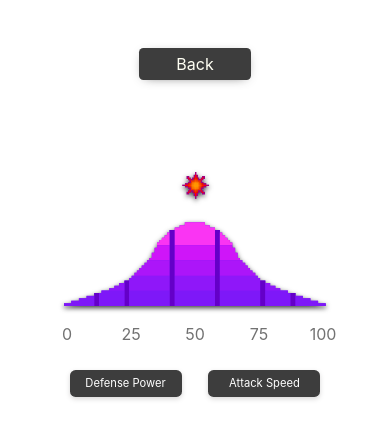
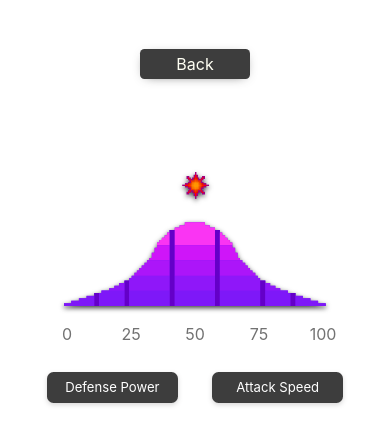
Before and after one commit to Bastion22/gotchi-explorer, a Django app: page /agg/ in a window 390 px wide. Shown: the part 80-525 px from the top of the page. Run offline with Django 4.2, Linux system fonts and the light colour scheme.

Commit message:
stats page mobile

```diff
--- a/static/css/styles.css
+++ b/static/css/styles.css
@@ -437,8 +437,8 @@ header {
     width: 7em;
   }
   .master-back-button .js-thing-ignore .back-button {
-    min-width: 7em;
-    min-height: 2em;
+    min-width: 6.85em;
+    min-height: 1.925em;
     border-radius: 4.5px;
     border: 0px;
     font-size: 1em;
@@ -634,14 +634,14 @@ header {
     top: 14em;
   }
   .stats-explanation .left-of-curve {
-    margin-right: 1.2em !important;
-    font-size: 0.7em;
+    margin-right: 1.3em !important;
+    font-size: 0.82em;
     width: 10em;
     height: 2.4em;
   }
   .stats-explanation .right-of-curve {
-    margin-left: 1.2em !important;
-    font-size: 0.7em;
+    margin-left: 1.3em !important;
+    font-size: 0.82em;
     text-align: center !important;
     width: 10em;
     height: 2.4em;
--- a/static/css/styles.scss
+++ b/static/css/styles.scss
@@ -721,8 +721,8 @@ header {
             width: 7em;
 
             .back-button {
-                min-width: 7em;
-                min-height: 2em;
+                min-width: 6.85em;
+                min-height: 1.925em;
                 border-radius: 4.5px;
                 border: 0px;
                 font-size: 1em;
@@ -971,19 +971,17 @@ header {
         top: 14em;
 
         .left-of-curve {
-            margin-right: 1.2em !important;
-            font-size: 0.7em;
+            margin-right: 1.3em !important;
+            font-size: 0.82em;
             width: 10em;
             height: 2.4em;
-
-
 
 
         }
 
         .right-of-curve {
-            margin-left: 1.2em !important;
-            font-size: 0.7em;
+            margin-left: 1.3em !important;
+            font-size: 0.82em;
             text-align: center !important;
             width: 10em;
             height: 2.4em;
```
Also changed, not shown: 1 other file.
